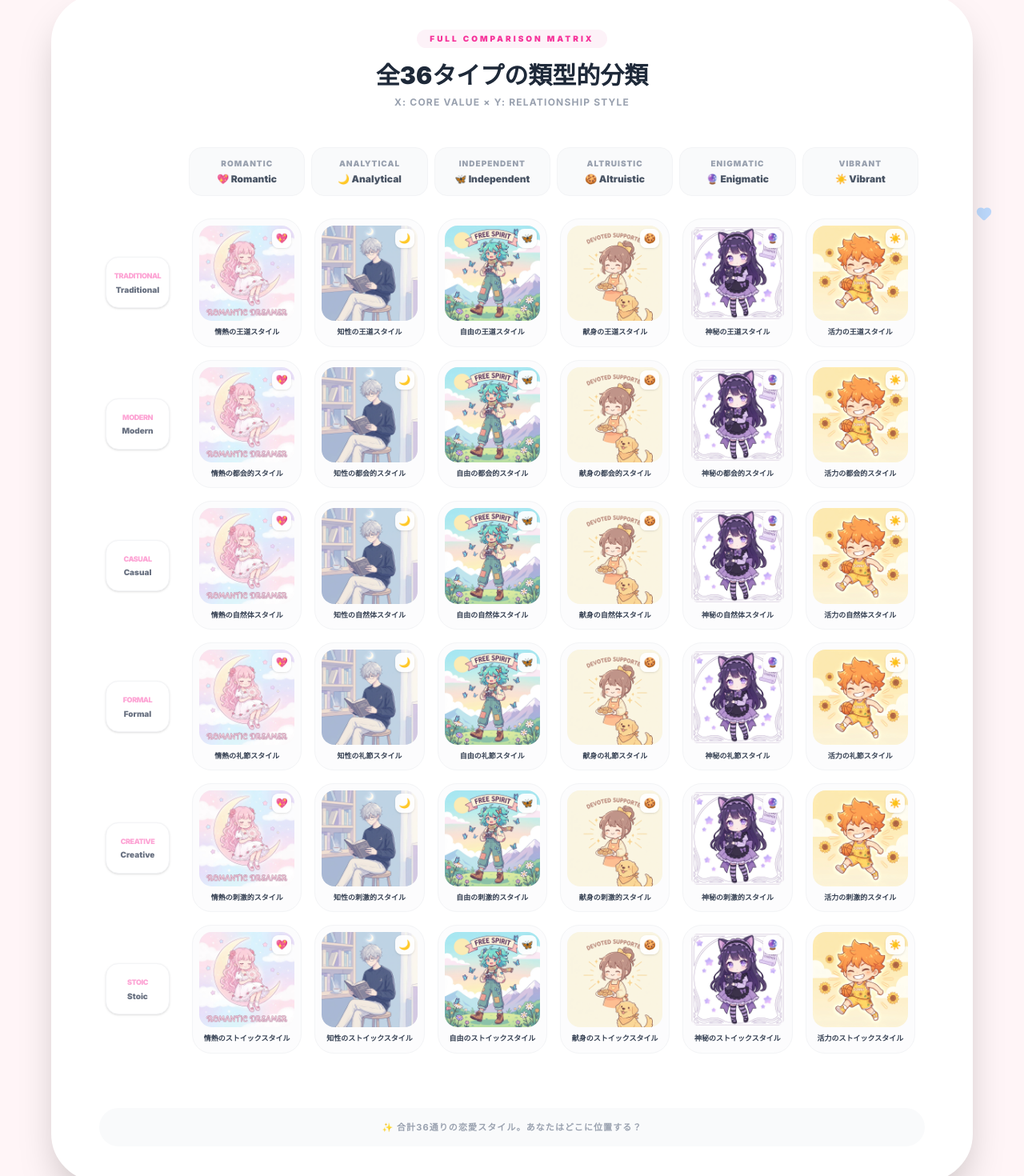
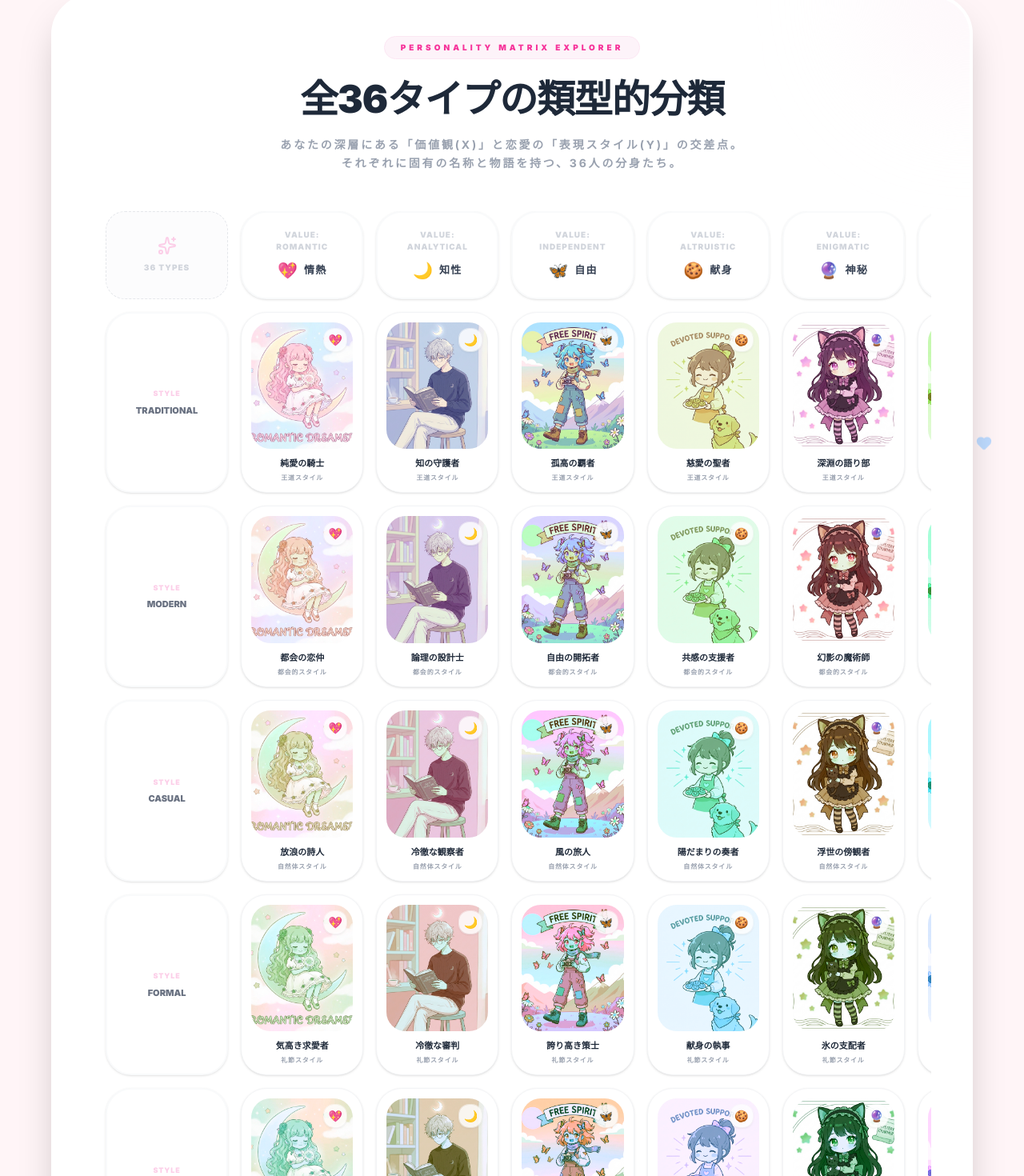
Before and after one commit to Kippei-0521/romance-matrix-36, a Next.js app: page / in a window 1280 px wide. Shown: the part 1140-2610 px from the top of the page at 80% size. Built offline with nearby package versions, Linux system fonts and the light colour scheme.

Commit message:
feat: implement 36 unique characters and overhaul matrix UI

```diff
--- a/src/app/page.tsx
+++ b/src/app/page.tsx
@@ -99,76 +99,101 @@ export default function Home() {
             </div>
 
             {/* Matrix View */}
-            <div className="w-full bg-white p-1 md:p-10 rounded-[40px] md:rounded-[60px] shadow-2xl border-4 border-white mb-20 overflow-hidden">
-              <div className="flex flex-col items-center mb-10 text-center px-4">
-                <div className="bg-pink-50 px-4 py-1 rounded-full mb-4">
-                  <p className="text-[10px] font-black text-pink-500 uppercase tracking-[0.3em]">Full Comparison Matrix</p>
+            <div className="w-full bg-white p-6 md:p-12 rounded-[50px] shadow-2xl border-4 border-white mb-20 overflow-hidden relative">
+              <div className="absolute top-0 right-0 w-64 h-64 bg-pink-50/50 rounded-full blur-3xl -mr-32 -mt-32 z-0" />
+
+              <div className="flex flex-col items-center mb-12 text-center relative z-10 px-4">
+                <div className="bg-pink-100/50 px-5 py-1.5 rounded-full mb-5 border border-pink-100">
+                  <p className="text-[10px] font-black text-pink-500 uppercase tracking-[0.4em]">Personality Matrix Explorer</p>
                 </div>
-                <h3 className="text-2xl md:text-3xl font-black text-gray-800">全36タイプの類型的分類</h3>
-                <p className="text-gray-400 text-[10px] md:text-xs mt-2 uppercase tracking-widest font-bold">X: Core Value × Y: Relationship Style</p>
+                <h3 className="text-3xl md:text-5xl font-black text-gray-800 tracking-tight leading-tight">全36タイプの類型的分類</h3>
+                <p className="text-gray-400 text-[11px] md:text-sm mt-4 uppercase tracking-[0.2em] font-bold max-w-2xl leading-relaxed">
+                  あなたの深層にある「価値観(X)」と恋愛の「表現スタイル(Y)」の交差点。<br />
+                  それぞれに固有の名称と物語を持つ、36人の分身たち。
+                </p>
               </div>
 
-              <div className="overflow-x-auto pb-6 scrollbar-pink">
-                <div className="min-w-[1000px] px-4">
-                  <table className="w-full border-separate border-spacing-2">
-                    <thead>
-                      <tr>
-                        <th className="w-24"></th>
+              <div className="overflow-x-auto pb-10 scrollbar-pink relative z-10">
+                <div className="min-w-[1200px] px-4">
+                  <div className="grid grid-cols-7 gap-4">
+                    {/* Header corner */}
+                    <div className="flex flex-col items-center justify-center bg-gray-50/50 rounded-3xl border border-dashed border-gray-200 p-4">
+                      <Sparkles className="text-pink-200 mb-2" size={24} />
+                      <span className="text-[10px] font-black text-gray-300 uppercase tracking-widest">36 Types</span>
+                    </div>
+
+                    {/* X Headers */}
                     {X_AXES.map(x => (
-                          <th key={x} className="pb-4">
-                            <div className="bg-gray-50 py-3 rounded-2xl border border-gray-100">
-                              <p className="text-[10px] font-black text-gray-400 uppercase tracking-widest mb-1">{x}</p>
-                              <p className="text-xs font-black text-gray-600">{personalityTypes[`${x.toLowerCase()}-${Y_AXES[0].toLowerCase()}`]?.emoji} {x}</p>
+                      <div key={x} className="bg-white p-5 rounded-[32px] border-2 border-gray-50 shadow-sm text-center">
+                        <p className="text-[10px] font-black text-gray-300 uppercase tracking-widest mb-2">Value: {x}</p>
+                        <div className="flex items-center justify-center gap-2">
+                          <span className="text-xl">{personalityTypes[`${x.toLowerCase()}-${Y_AXES[0].toLowerCase()}`]?.emoji}</span>
+                          <h4 className="font-black text-gray-700 text-[13px] tracking-widest">{personalityTypes[`${x.toLowerCase()}-${Y_AXES[0].toLowerCase()}`]?.name.split('の')[0]}</h4>
                         </div>
-                          </th>
+                      </div>
                     ))}
-                      </tr>
-                    </thead>
-                    <tbody>
-                      {Y_AXES.map(y => (
-                        <tr key={y}>
-                          <td className="pr-4 py-2">
-                            <div className="bg-white py-4 rounded-2xl border border-gray-100 shadow-sm text-center">
-                              <p className="text-[9px] font-black text-pink-300 uppercase tracking-tighter mb-1">{y}</p>
-                              <p className="text-[10px] font-black text-gray-500 leading-tight px-1">{y}</p>
+
+                    {/* Rows */}
+                    {Y_AXES.map((y, yIdx) => (
+                      <React.Fragment key={y}>
+                        {/* Y Header */}
+                        <div className="bg-white p-5 rounded-[32px] border-2 border-gray-50 shadow-sm flex flex-col justify-center items-center">
+                          <p className="text-[9px] font-black text-pink-200 uppercase tracking-widest mb-2">Style</p>
+                          <h4 className="font-black text-gray-500 text-[11px] leading-tight text-center uppercase">{y}</h4>
                         </div>
-                          </td>
-                          {X_AXES.map(x => {
+
+                        {/* Data Cells */}
+                        {X_AXES.map((x, xIdx) => {
                           const id = `${x.toLowerCase()}-${y.toLowerCase()}`;
                           const type = personalityTypes[id];
+                          const hueShift = (yIdx * 45) + (xIdx * 10);
+                          const saturation = 110 + (yIdx * 5);
+
                           return (
-                              <td key={id} className="p-1 group">
                             <motion.div
-                                  whileHover={{ y: -5, scale: 1.02 }}
-                                  className="bg-gray-50/50 rounded-3xl border border-gray-100 p-2 flex flex-col items-center transition-all hover:bg-white hover:shadow-xl hover:border-pink-100 h-full"
+                              key={id}
+                              whileHover={{ y: -8, scale: 1.03 }}
+                              className="bg-white rounded-[32px] border border-gray-100 p-3 flex flex-col items-center shadow-sm hover:shadow-2xl hover:border-pink-200 transition-all cursor-pointer group"
                             >
-                                  <div className="relative w-full aspect-square rounded-2xl overflow-hidden mb-2 bg-white shadow-inner">
+                              <div className="relative w-full aspect-[4/5] rounded-[24px] overflow-hidden mb-3 bg-gray-50">
                                 <Image
                                   src={type.imagePath}
-                                      alt={type.name}
+                                  alt={type.characterName}
                                   fill
-                                      className="object-cover group-hover:scale-110 transition-transform duration-500"
+                                  className="object-cover group-hover:scale-110 transition-transform duration-700"
+                                  style={{
+                                    filter: `hue-rotate(${hueShift}deg) saturate(${saturation}%)`
+                                  }}
                                 />
-                                    <div className="absolute top-1 right-1 bg-white/90 backdrop-blur-sm w-6 h-6 rounded-lg flex items-center justify-center text-xs shadow-sm">
+                                <div className="absolute top-2 right-2 bg-white/80 backdrop-blur-md w-7 h-7 rounded-xl flex items-center justify-center text-sm shadow-sm ring-1 ring-white/50">
                                   {type.emoji}
                                 </div>
+                                <div className="absolute inset-0 bg-gradient-to-t from-black/40 via-transparent to-transparent opacity-0 group-hover:opacity-100 transition-opacity" />
                               </div>
-                                  <p className="text-[9px] font-bold text-gray-700 text-center leading-tight line-clamp-2 px-1 mb-1">
-                                    {type.name}
+                              <h5 className="text-[11px] font-black text-gray-800 text-center leading-tight mb-1 group-hover:text-pink-500 transition-colors">
+                                {type.characterName}
+                              </h5>
+                              <p className="text-[8px] font-bold text-gray-400 uppercase tracking-[0.1em]">
+                                {type.name.split('の')[1]}
                               </p>
                             </motion.div>
-                              </td>
                           );
                         })}
-                        </tr>
+                      </React.Fragment>
                     ))}
-                    </tbody>
-                  </table>
                   </div>
                 </div>
-              <div className="mt-8 text-center bg-gray-50 py-4 rounded-3xl mx-4">
-                <p className="text-[11px] text-gray-400 font-bold tracking-widest uppercase">
-                  ✨ 合計36通りの恋愛スタイル。あなたはどこに位置する？
+              </div>
+
+              <div className="mt-8 flex items-center justify-center gap-10 bg-gray-50/80 backdrop-blur-sm py-6 rounded-[40px] border border-white">
+                <div className="flex flex-col items-center">
+                  <p className="text-2xl font-black text-gray-700">36</p>
+                  <p className="text-[9px] font-black text-gray-400 uppercase tracking-widest">Profiles</p>
+                </div>
+                <div className="w-[1px] h-10 bg-gray-200" />
+                <p className="text-[12px] text-gray-500 font-bold tracking-widest leading-loose max-w-sm text-center px-4">
+                  深層心理の交差が生む、36通りの詳細な分析。<br />
+                  あなたは、どの星の下に生まれ、誰と惹かれ合うのか。
                 </p>
               </div>
             </div>
--- a/src/components/ResultComponent.tsx
+++ b/src/components/ResultComponent.tsx
@@ -59,20 +59,23 @@ export default function ResultComponent({ result, onRestart }: ResultProps) {
                                 alt={result.characterName}
                                 fill
                                 className="object-cover"
+                                style={{
+                                    filter: `hue-rotate(${X_AXES.indexOf(result.coordinate.x as any) * 10 + Y_AXES.indexOf(result.coordinate.y as any) * 45}deg)`
+                                }}
                             />
                         </motion.div>
 
                         <div className="flex gap-2 z-10">
                             <span className="bg-white/80 backdrop-blur-md px-3 py-1 rounded-full text-[9px] font-black text-pink-500 uppercase tracking-widest border border-white">
-                                Matrix: {result.coordinate.x} / {result.coordinate.y}
+                                {result.name}
                             </span>
                         </div>
                     </div>
 
                     <div className="p-8 text-center bg-white">
-                        <p className="text-pink-500 font-bold text-xs mb-2 tracking-widest uppercase">あなたの恋愛診断結果は...</p>
+                        <p className="text-pink-500 font-bold text-xs mb-2 tracking-widest uppercase">あなたの恋愛スタイルは...</p>
                         <h1 className="text-3xl font-black mb-8 text-gray-800 leading-tight">
-                            {result.name}
+                            {result.characterName}
                         </h1>
 
                         <div className="space-y-12 text-left mt-8">
--- a/src/lib/quizData.ts
+++ b/src/lib/quizData.ts
@@ -81,11 +81,50 @@ const Y_PSYCHOLOGY: Record<YAxis, { mode: string; defense: string; trap: string
     Stoic: { mode: "克己的修練", defense: "沈黙と忍耐", trap: "孤独への埋没" },
 };
 
+const UNIQUE_CHARACTERS: Record<string, string> = {
+    "romantic-traditional": "純愛の騎士",
+    "romantic-modern": "都会の恋仲",
+    "romantic-casual": "放浪の詩人",
+    "romantic-formal": "気高き求愛者",
+    "romantic-creative": "夢幻の演出家",
+    "romantic-stoic": "孤独な情熱家",
+    "analytical-traditional": "知の守護者",
+    "analytical-modern": "論理の設計士",
+    "analytical-casual": "冷徹な観察者",
+    "analytical-formal": "冷徹な審判",
+    "analytical-creative": "異端の予言者",
+    "analytical-stoic": "硬質の求道者",
+    "independent-traditional": "孤高の覇者",
+    "independent-modern": "自由の開拓者",
+    "independent-casual": "風の旅人",
+    "independent-formal": "誇り高き策士",
+    "independent-creative": "変幻の改革者",
+    "independent-stoic": "沈黙の哲学者",
+    "altruistic-traditional": "慈愛の聖者",
+    "altruistic-modern": "共感の支援者",
+    "altruistic-casual": "陽だまりの奏者",
+    "altruistic-formal": "献身の執事",
+    "altruistic-creative": "希望の導き手",
+    "altruistic-stoic": "不屈の守護神",
+    "enigmatic-traditional": "深淵の語り部",
+    "enigmatic-modern": "幻影の魔術師",
+    "enigmatic-casual": "浮世の傍観者",
+    "enigmatic-formal": "氷の支配者",
+    "enigmatic-creative": "千の顔を持つ者",
+    "enigmatic-stoic": "月影の潜伏者",
+    "vibrant-traditional": "黄金の指導者",
+    "vibrant-modern": "時代の寵児",
+    "vibrant-casual": "太陽の遊び人",
+    "vibrant-formal": "祝祭の主賓",
+    "vibrant-creative": "光の共鳴者",
+    "vibrant-stoic": "不滅の冒険家"
+};
+
 export const personalityTypes: Record<string, PersonalityType> = {};
 
 // Generate 36 Types with sophisticated long-form content
-X_AXES.forEach((x) => {
-    Y_AXES.forEach((y) => {
+X_AXES.forEach((x, xIdx) => {
+    Y_AXES.forEach((y, yIdx) => {
         const id = `${x.toLowerCase()}-${y.toLowerCase()}`;
         const xInfo = X_PSYCHOLOGY[x];
         const yInfo = Y_PSYCHOLOGY[y];
@@ -96,7 +135,7 @@ X_AXES.forEach((x) => {
             id,
             name: `${xDetail.name}の${yDetail.name}`,
             emoji: xDetail.emoji,
-            characterName: `${xDetail.name}の執行官`,
+            characterName: UNIQUE_CHARACTERS[id] || `${xDetail.name}の執行官`,
             imagePath: getFallbackImage(x),
             description: `あなたは「${xInfo.essence}」を魂の核に持ちながら、現実世界では「${yInfo.mode}」というドレスを纏って愛を語るタイプです。人々はあなたの${yDetail.name}に惹かれますが、その奥に潜む${xDetail.name}の深淵を知った時、真の衝撃を受けることになります。`,
             innerPsychology: `あなたの内面では、常に「${xInfo.desire}」という渇望が渦巻いています。恋愛において、あなたは単なるパートナーシップ以上のものを求めています。それは魂の交感であり、世界が反転するような体験です。しかし、同時に「${xInfo.fear}」という根源的な恐怖が、あなたに慎重さを強いています。この二律背反が、あなたの醸し出す独特の「重み」の正体です。`,
```
Lines whose indentation alone changed are shown as unchanged.
